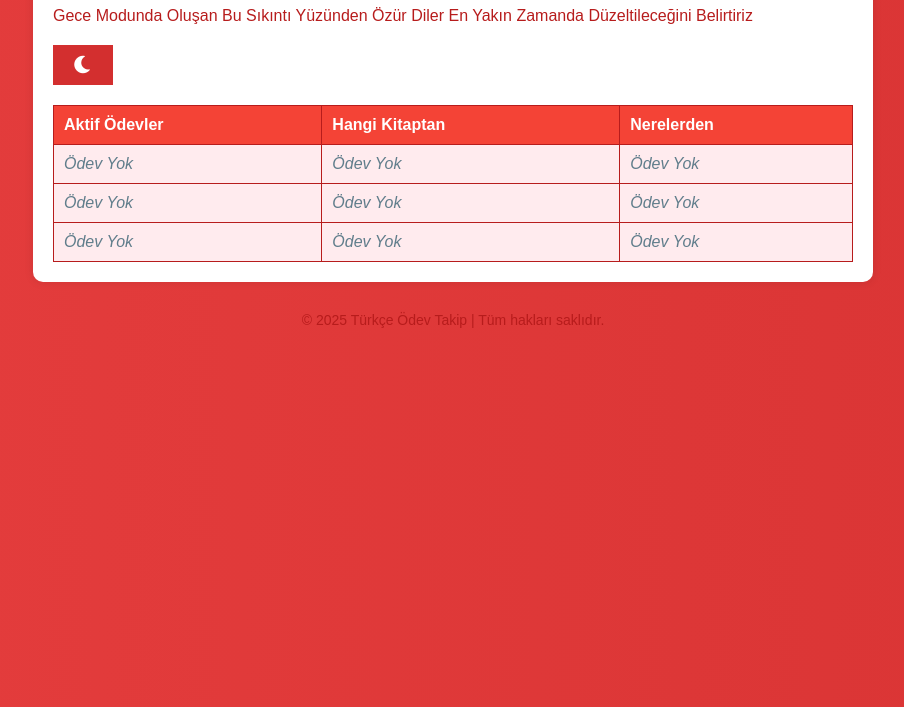
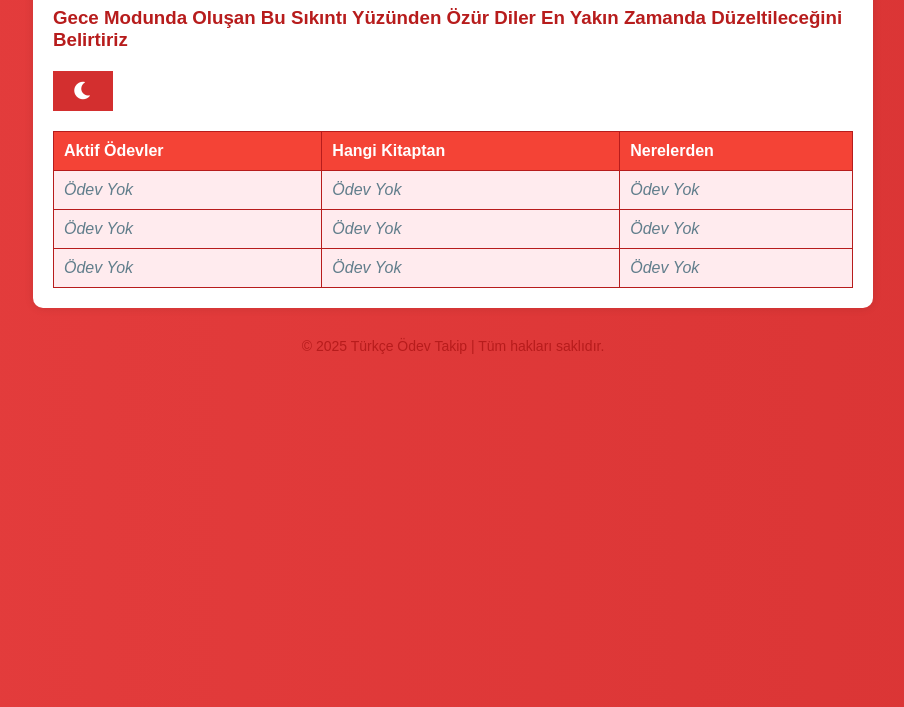
Before and after one commit to inan892/inan_dersler.github.io, a plain HTML site: page türkçe.html in a window 1280 px wide. Shown: the part 93-800 px from the top of the page, without its empty margins (187-1091 px from the left). Drawn offline with Linux system fonts and the light colour scheme.

Commit message:
Update türkçe.html

```diff
--- a/türkçe.html
+++ b/türkçe.html
@@ -124,6 +124,7 @@
             margin-top: 30px;
         }
 
+
         .readonly {
             color: var(--text-muted);
         }
@@ -132,7 +133,7 @@
 <body>
     <div class="container">
         <h1>Türkçe</h1>
-        <p>Gece Modunda Oluşan Bu Sıkıntı Yüzünden Özür Diler En Yakın Zamanda Düzeltileceğini Belirtiriz</p>
+        <h3>Gece Modunda Oluşan Bu Sıkıntı Yüzünden Özür Diler En Yakın Zamanda Düzeltileceğini Belirtiriz</h3>
         <button id="mode-toggle">
             <span id="mode-icon" class="fas fa-moon"></span>
         </button>
```
